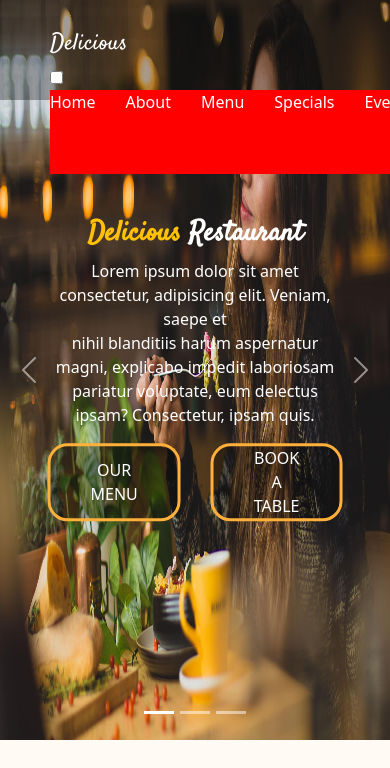
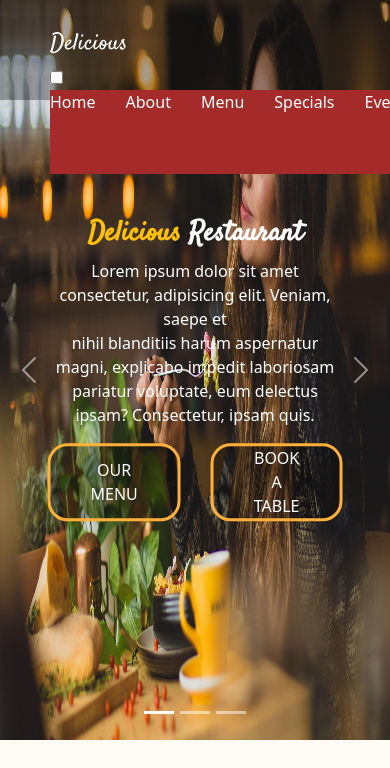
Before and after one commit to saifdin0101/SaifEddine-Project, a website: page index.html in a window 390 px wide. Shown: the top 768 px of the page. Drawn offline with nearby package versions, Linux system fonts and the light colour scheme; files that its build step writes are made by us from their sources.

```diff
--- a/src/sass/modules/home/_nav.sass
+++ b/src/sass/modules/home/_nav.sass
@@ -55,7 +55,7 @@
         width: 100%
         text-align: center
         display: none
-        background-color: red
+        background-color: brown
         color: white
 
     .menuu a
```
